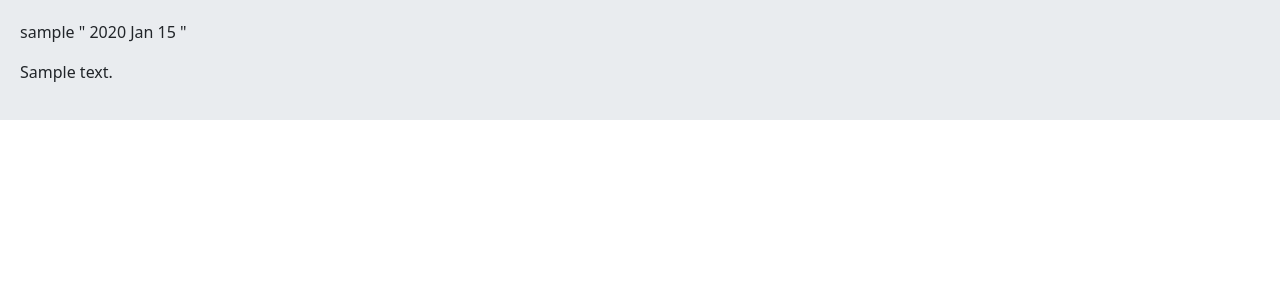
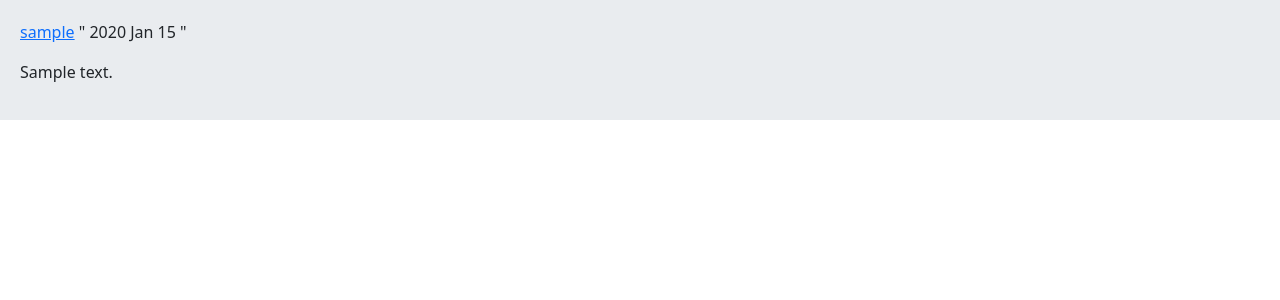
Before and after one commit to daryoushjamshidi8080/social-network, a Django app: a page that uses project/home/templates/home/detail_post.html in a window 1280 px wide. Shown: the part 56-356 px from the top of the page. Run offline with Django 5.2, Linux system fonts and the light colour scheme; tables that the repository leaves empty hold one stand-in row (values such as "Sample post").

Commit message:
add urls for any post for profile

```diff
--- a/project/home/templates/home/detail_post.html
+++ b/project/home/templates/home/detail_post.html
@@ -8,7 +8,7 @@
 
 {% block content %}
 
-    <p>{{ post.user.username }} " {{ post.update|date:"Y M d" }} "</p>
+    <p><a href="{% url 'account:user_profile' post.user.id %}"> {{ post.user.username }}</a> " {{ post.update|date:"Y M d" }} "</p>
     <p>{{ post.body }}</p>
 
 {% endblock %}
--- a/project/home/templates/home/index.html
+++ b/project/home/templates/home/index.html
@@ -6,7 +6,7 @@
 
     <div class="card">
         {% for post in posts %}
-            <a href="{% url 'home:post_detail' post.id post.slug %}" class="card-body">
+            <a href="{{ post.get_absolute_url }}" class="card-body">
                 {{ post.body|truncatewords:5 }}
             </a>
         {% endfor %}
```
